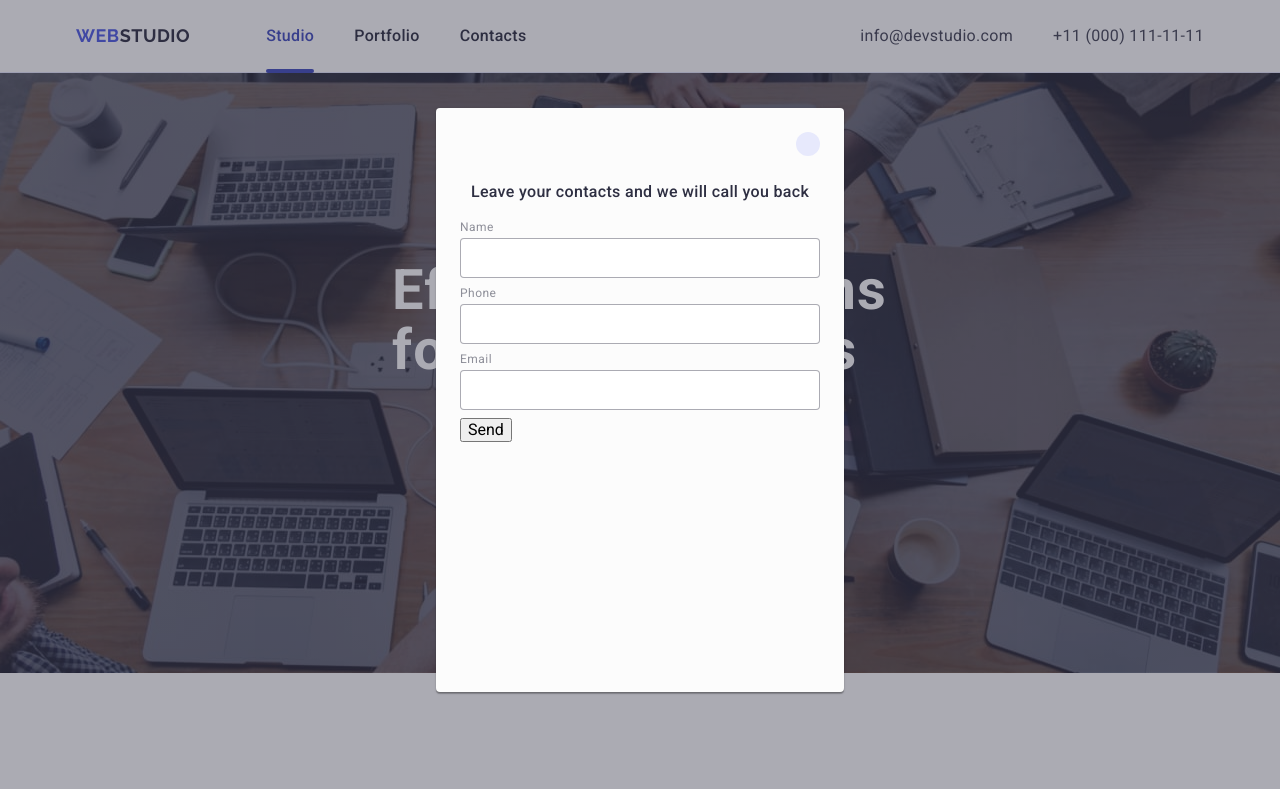
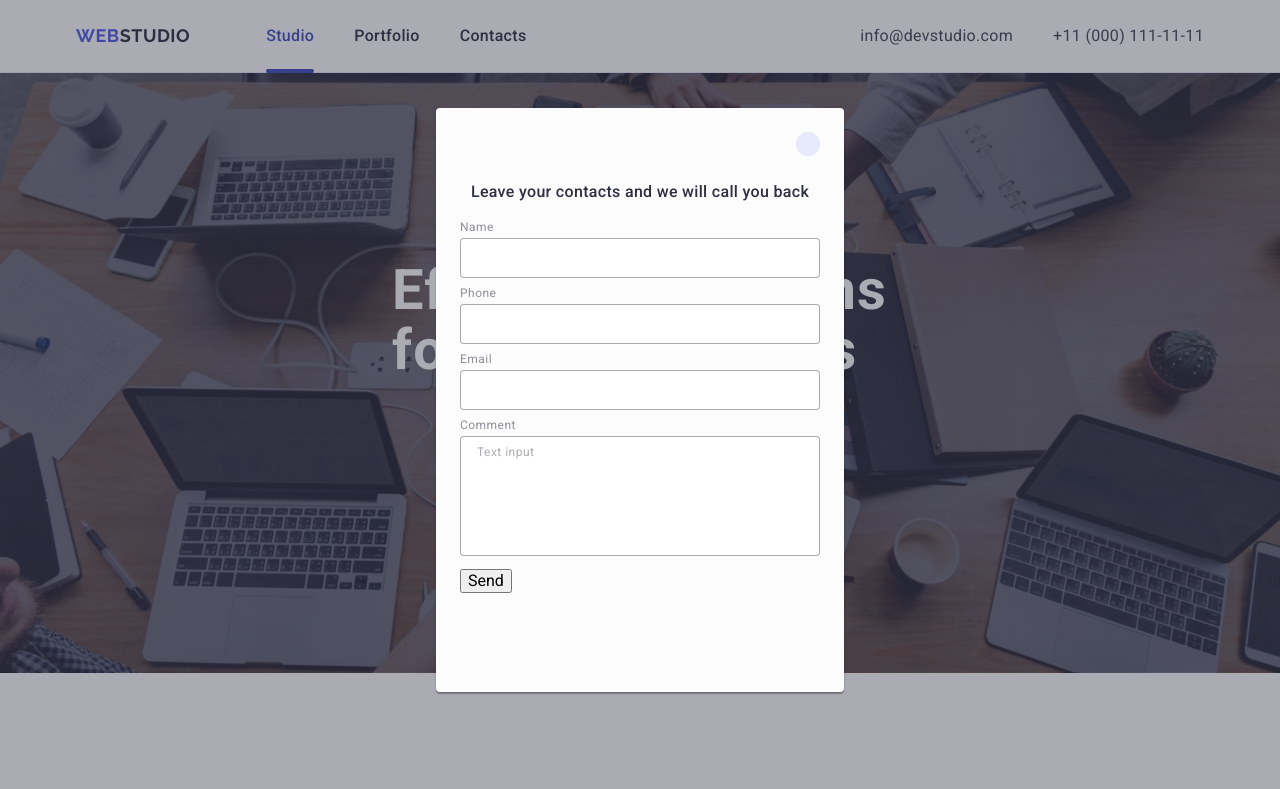
Before and after one commit to savchenko-maksym/goit-markup-hw-04, a plain HTML site: page index.html in a window 1280 px wide. Shown: the top 789 px of the page. Drawn offline with nearby package versions, Linux system fonts and the light colour scheme.

Commit message:
add modal

```diff
--- a/css/styles.css
+++ b/css/styles.css
@@ -338,11 +338,12 @@ button {
 .personal-soc-link:hover,
 .personal-soc-link:focus {
   background-color: #404bbf;
+  fill: #f4f4fd;
 }
 
-.personal-soc-icon {
+/* .personal-soc-icon {
   fill: #f4f4fd;
-}
+} */
 
 .portfolio {
 }
@@ -552,8 +553,14 @@ button {
   border: none;
 }
 
-.modal-close-icon {
+/* .modal-close-icon {
   fill: #2e2f42;
+} */
+
+.modal-close-btn:hover,
+.modal-close-btn:focus {
+  background-color: #404bbf;
+  fill: #fff;
 }
 
 .modal-title {
@@ -610,3 +617,24 @@ button {
   transform: translateY(-50%);
   transition: fill 250ms cubic-bezier(0.4, 0, 0.2, 1);
 }
+
+.modal-textarea {
+  resize: none;
+  width: 100%;
+  height: 120px;
+  outline: transparent;
+  border: 1px solid rgba(46, 47, 66, 0.4);
+  border-radius: 4px;
+  padding: 8px 16px;
+}
+
+.modal-textarea::placeholder {
+  font-size: 12px;
+  line-height: 1.17;
+  letter-spacing: 0.04em;
+  color: rgba(46, 47, 66, 0.4);
+}
+
+.modal-textarea:focus {
+  border-color: #4d5ae5;
+}
--- a/index.html
+++ b/index.html
@@ -510,6 +510,15 @@
               </svg>
             </div>
           </div>
+          <div class="modal-field">
+            <label for="user-comment" class="modal-label">Comment</label>
+            <textarea
+              name="user-comment"
+              id="user-comment"
+              class="modal-textarea"
+              placeholder="Text input"
+            ></textarea>
+          </div>
         </form>
         <button type="submit">Send</button>
       </div>
```
